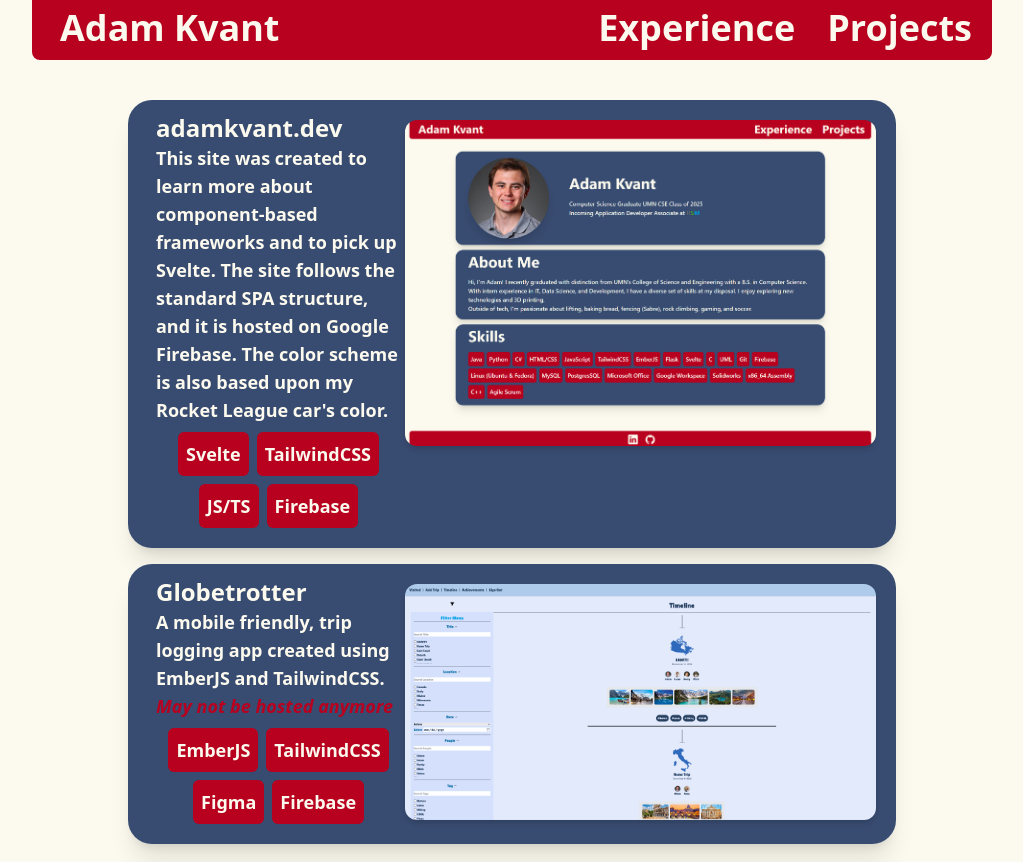
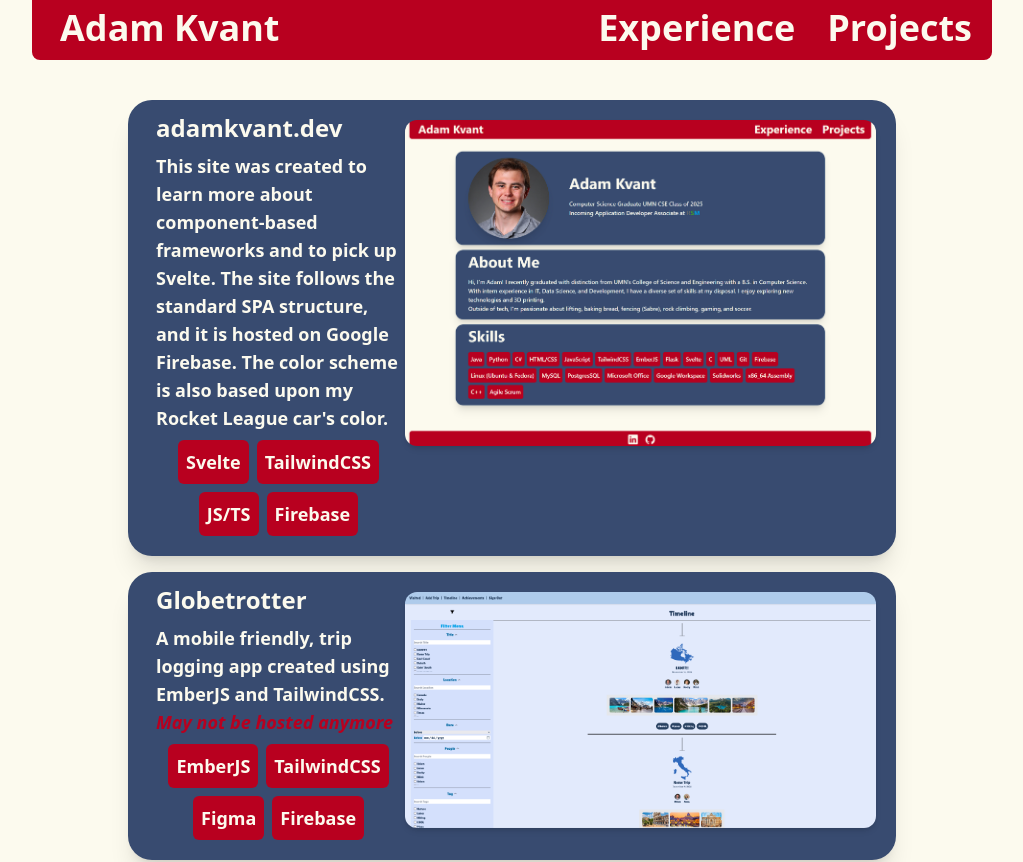
Before and after one commit to AdamKvant/AdamKvantSite, a SvelteKit app: page /projects in a window 1280 px wide. Shown: the top 862 px of the page, without its empty margins (128-1151 px from the left). Built offline with nearby package versions, Linux system fonts and the light colour scheme.

Commit message:
altered disclaimer to be correct

```diff
--- a/src/components/Projects.svelte
+++ b/src/components/Projects.svelte
@@ -28,11 +28,12 @@
         <div class="mt-3 mb-0 ml-7 mr-1 space-y-2 w-1/3">
           <h2 class="text-2xl font-bold text-[#FCFAEE]">{item.title}</h2>
           {#if item.description}
-            <span>{item.description}</span>
-          {/if}
-          {#if item.disclaimer}
-            <br>
-            <span class="italic text-[#B8001F]">May not be hosted anymore</span>
+            <p>{item.description}
+              {#if item.disclaimer}
+                <br>
+                <span class="italic text-[#B8001F]">May not be hosted anymore</span>
+              {/if}
+            </p>
           {/if}
           <div class="flex flex-wrap justify-center gap-2">
             {#each item.tags as tag}
```
